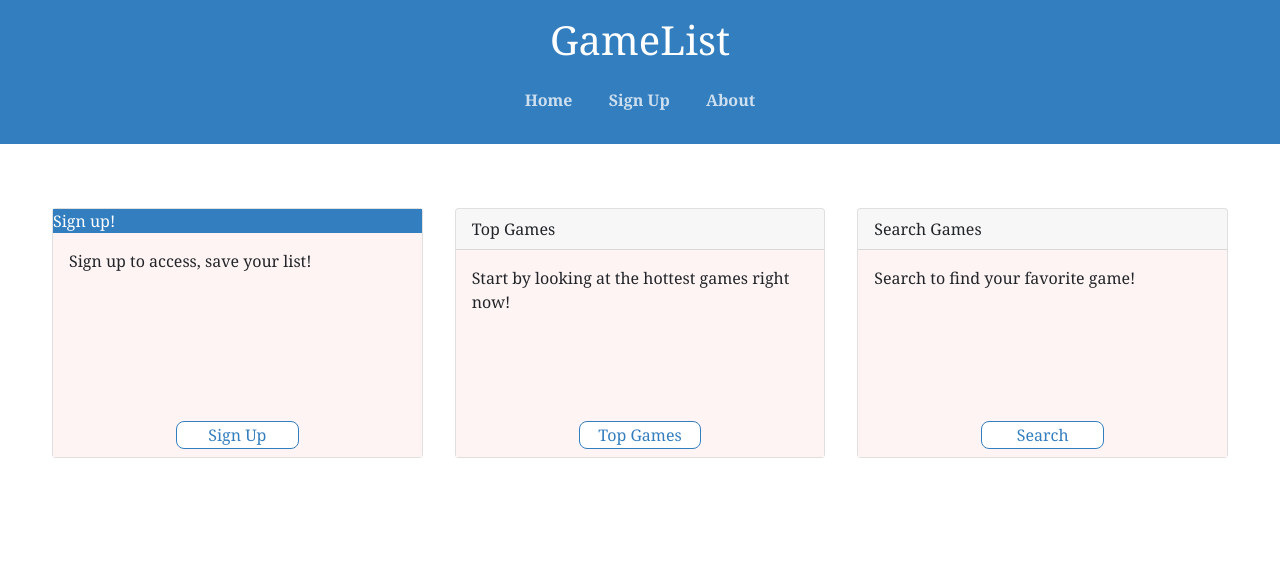
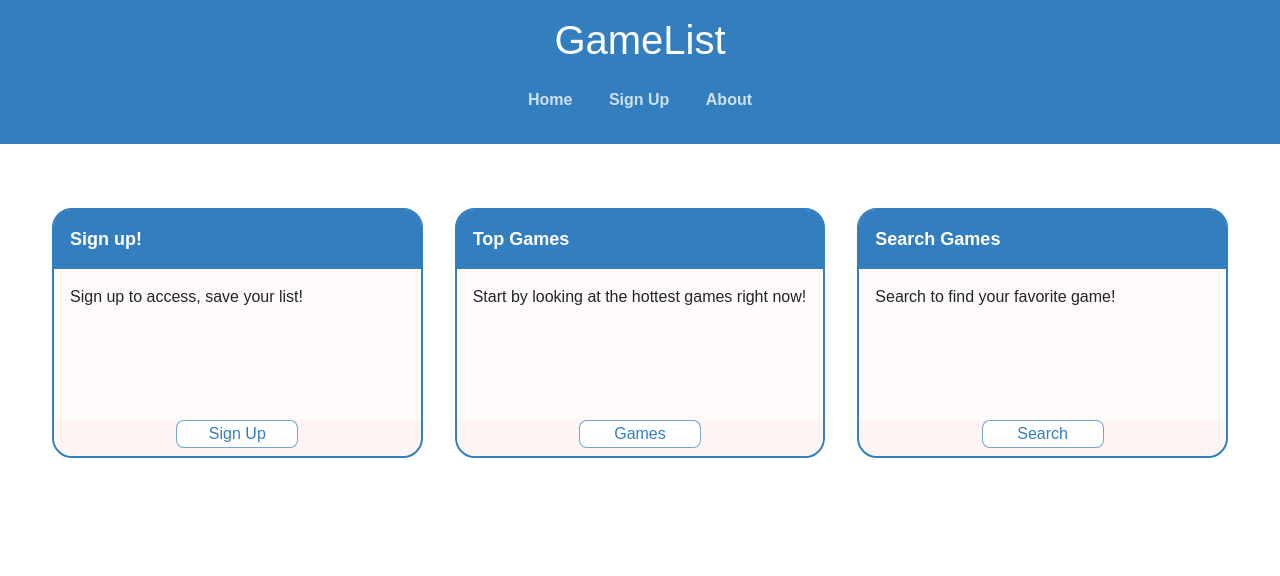
Before and after one commit to jsm-txt/GameList, a Flask app: page / in a window 1280 px wide. Shown: the top 576 px of the page. Run offline with Flask 2, Linux system fonts and the light colour scheme.

Commit message:
More UI components

```diff
--- /dev/null
+++ b/game/main/data/games.json
@@ -0,0 +1,14 @@
+[
+    {
+       "title":"Fortnite",
+       "desc":"Fortnite is a free-to-play Battle Royale game with numerous game modes for every type of game player. Watch a concert, build an island or fight.",
+
+       "image":
+          "https://image.api.playstation.com/vulcan/img/rnd/202106/0806/7KJILbdp9AEmmrELwJCMJqc2.png?w=440"
+       ,
+       "genre":[
+          "Battle Royale",
+          "Multiplayer"
+       ]
+    }
+  ]
--- a/game/main/routes.py
+++ b/game/main/routes.py
@@ -1,4 +1,4 @@
-from flask import Blueprint, render_template, request, redirect, url_for
+from flask import Blueprint, render_template, request, redirect, url_for,json
 from game import db
 from bson.objectid import ObjectId
 import random
@@ -12,4 +12,10 @@ main = Blueprint("main", __name__)
 @main.route("/")
 def landingPage():
     """Return our landing page to the user."""
-    return render_template("home.html")
+    SITE_ROOT = os.path.realpath(os.path.dirname(__file__))
+    json_url = os.path.join(SITE_ROOT, "data", "games.json")
+    data = json.load(open(json_url))
+    print(data)
+
+
+    return render_template("home.html", data=data)
--- a/game/static/home.css
+++ b/game/static/home.css
@@ -1,23 +1,26 @@
 .card{
     min-height: 250px;
     border:2px solid;
-    border-color: rgb(109, 165, 215);
+    border-color: rgb(51, 126, 191);
     border-radius: 20px;
 
 }
 .header{
     background-color: rgb(51, 126, 191);
     color:white;
+    border-radius:  17px 17px 0 0;
+    font-weight: bold;
+    font-size: large;
 }
 
 .card-body{
-    background: rgb(255, 244, 244);
+    background: rgb(255, 250, 250);
 }
 
 .button{
     border: 1.5px solid;
     border-radius: 8px;
-    border-color: rgb(51, 126, 191) ;
+    border-color: rgb(51, 126, 191, 0.68) ;
     /* margin-left:5vw;
     margin-right:5vw; */
     background:white;
@@ -26,10 +29,30 @@
 }
 .button:hover{
     color:white;
-    background:rgba(51, 126, 191, 0.68);
+    background:rgba(51, 126, 191, 0.913);
 }
 .center{
     display: flex;
     justify-content: center;
     background: rgb(255, 244, 244);
+    border-radius: 0 0 20px 20px;
 }
+
+img{
+    background-size: cover;
+    height: 250px;
+}
+.genre p{
+    display:inline-block;
+}
+
+.genre-b{
+    font-size: smaller;
+    padding: 2px;
+    border:1px solid;
+    border-radius: 25px;
+    border-color: rgb(51, 85, 114);
+    background: rgb(51, 85, 114);
+    color:white;
+    font-family: "Arial";
+}
--- a/game/static/navbar.css
+++ b/game/static/navbar.css
@@ -1,5 +1,5 @@
 body{
-  font-family:Georgia,'Courier New';
+  font-family:Arial;
 }
 .Title {
   box-sizing: border-box;
--- a/game/templates/home.html
+++ b/game/templates/home.html
@@ -8,8 +8,11 @@
         <div class="row row-cols-1 row-cols-md-3">
 
             <div class="col p-3">
-                <div class="card">
-                    <div class="header">
+                <div class="card" style="
+                border:2px solid;
+                border-color: rgb(51, 126, 191);
+                border-radius: 20px;">
+                    <div class="header p-3">
                         Sign up!
                     </div>
                     <div class="card-body">
@@ -24,8 +27,11 @@
             </div>
 
             <div class="col p-3">
-                <div class="card" class="col p-3">
-                    <div class="card-header">
+                <div class="card" style="
+                border:2px solid;
+                border-color: rgb(51, 126, 191);
+                border-radius: 20px;">
+                    <div class="header p-3">
                         Top Games
                     </div>
                     <div class="card-body">
@@ -33,15 +39,18 @@
                     </div>
                     <div class="center ">
                         <button class="button col-4 pr-auto mb-2 pl-auto">
-                            Top Games
+                            Games
                         </button>
                     </div>
                 </div>
             </div>
 
             <div class="col p-3">
-                <div class="card">
-                    <div class="card-header">
+                <div class="card" style="
+                border:2px solid;
+                border-color: rgb(51, 126, 191);
+                border-radius: 20px;">
+                    <div class="header p-3" >
                         Search Games
                     </div>
                     <div class="card-body">
@@ -62,45 +71,26 @@
 
 <section>
     <div class="container-fluid  p-5">
-        <div class="row row-cols-1 row-cols-md-3">
+        <div class="row row-cols-1 row-cols-md-4">
+            {% for game in data %}
+            <div class="col p-2">
+                <div class="card" class="col p-3">
 
-            <div class="col p-3">
-                <div class="card" class="col p-3">
-                    <div class="card-header">
-                        Sign up!
+                        <img src="{{game.image}}">
+
+
+                    <div class="title">
+                        {{game.title}}
                     </div>
-                    <div class="card-body">
-                        Sign up to access, save your list!
+                    <div class="genre">
+                        {% for genre in game.genre %}
+                        <p class="genre-b">{{genre}}</p>
+                        {% endfor %}
                     </div>
-                    <button> Sign Up!</button>
                 </div>
             </div>
+            {% endfor %}
 
-            <div class="col p-3">
-                <div class="card" class="col p-3">
-                    <div class="card-header">
-                        Top games!
-                    </div>
-                    <div class="card-body">
-                        Start by looking at the hottest games right now!
-                    </div>
-                    <button>To game list</button>
-                </div>
-            </div>
-
-            <div class="col p-3">
-                <div class="card">
-                    <div class="card-header">
-                        Search Games
-                    </div>
-                    <div class="card-body">
-                        Search to find your favorite game!
-                    </div>
-                    <button>
-                        Reviews
-                    </button>
-                </div>
-            </div>
         </div>
     </div>
 </section>
```
